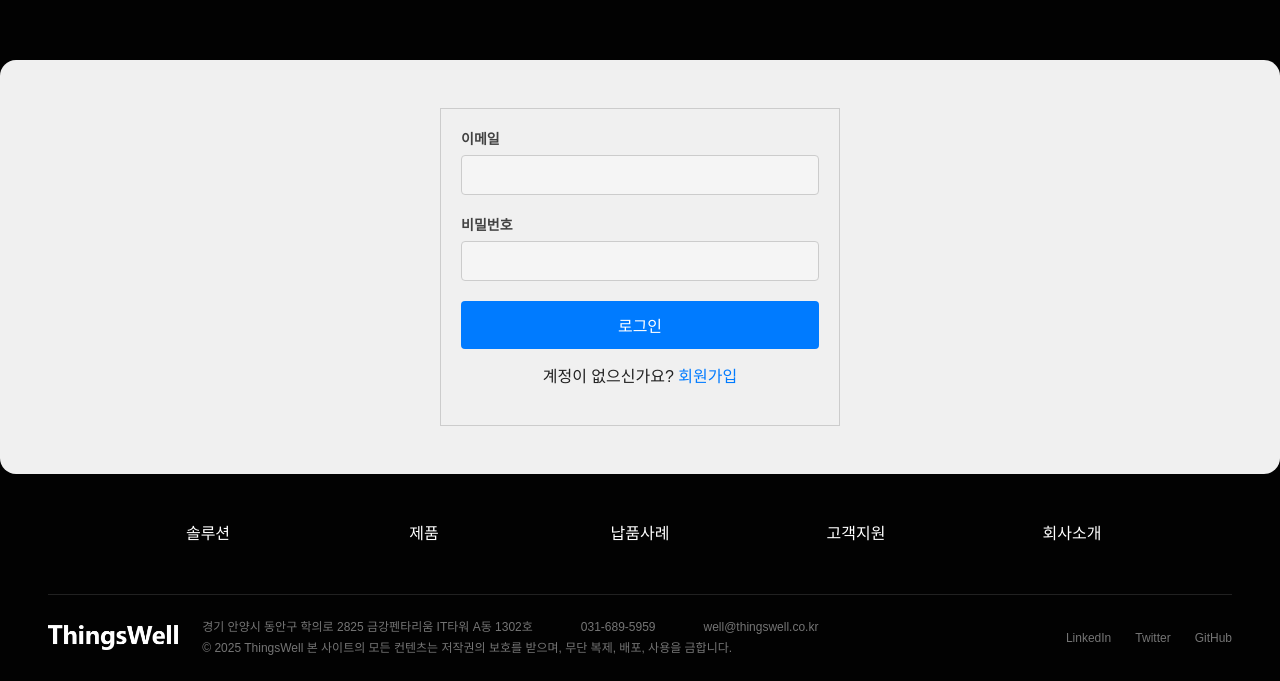
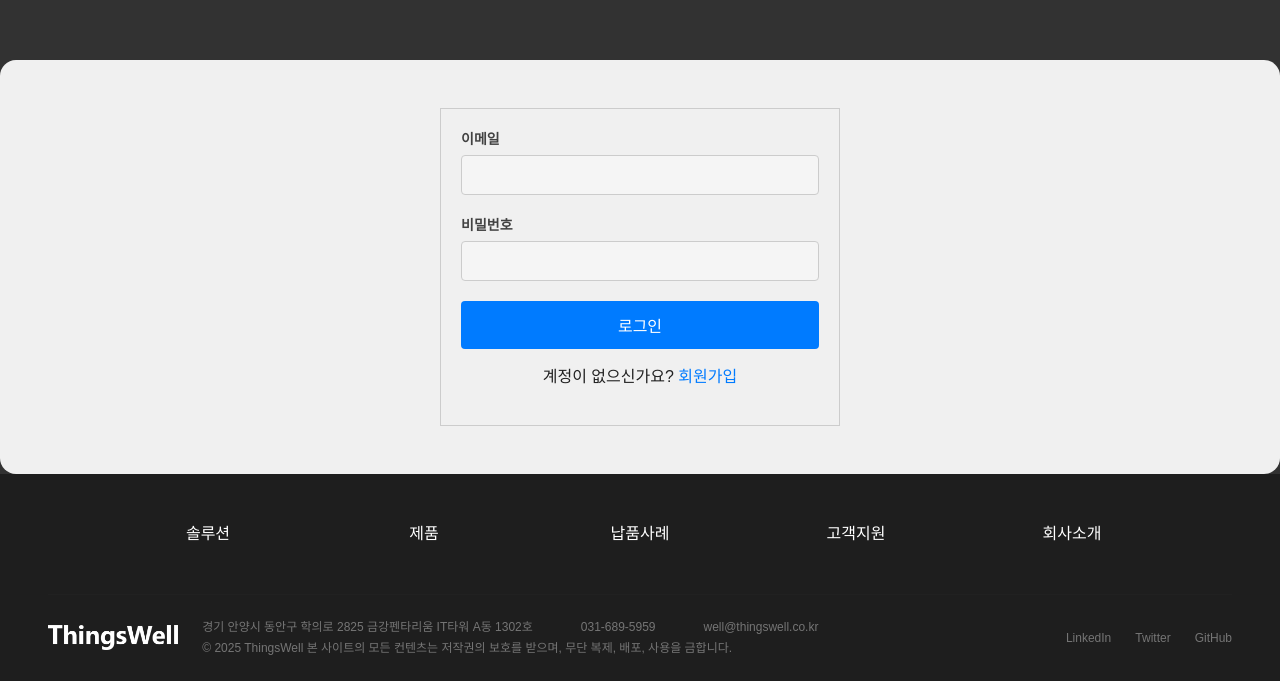
Before and after one commit to thingswell-hjlee/thingswell-homepage-model001, a React (Vite) app in the folder grape/: page /login in a window 1280 px wide. Shown: the part 836-1517 px from the top of the page. Built offline with nearby package versions, Linux system fonts and the light colour scheme; no server answers; a small style sheet from the web is missing.

Commit message:
배경색 변경

```diff
--- a/grape/src/components/Footer.css
+++ b/grape/src/components/Footer.css
@@ -1,5 +1,5 @@
 .footer {
-  background-color: var(--color-background-dark);
+  background-color: var(--color-footer);
   color: var(--color-text-white);
   padding: var(--spacing-2xl) 0 var(--spacing-lg) 0;
   font-family: var(--font-family-primary);
--- a/grape/src/styles/variables.css
+++ b/grape/src/styles/variables.css
@@ -16,10 +16,11 @@
   /* Background Colors */
   --color-background: #f5f5f5; /* 배경 라이트 그레이 - 깔끔함, 가독성 */
   --color-background-light: #ffffff;
-  --color-background-dark: #020202; /* Darker variant of background */
+  --color-background-dark: #323232  ; /* Darker variant of background */
   --color-surface: #f5f5f5;
   --color-surface-light: #fafafa; /* Lighter variant of surface */
   --color-surface-dark: #e0e0e0; /* Darker variant of surface */
+  --color-footer: #1E1E1E;
 
   /* Text Colors */
   --color-text-primary: #212121; /* 서브 다크 그레이 - 주요 텍스트 */
```
